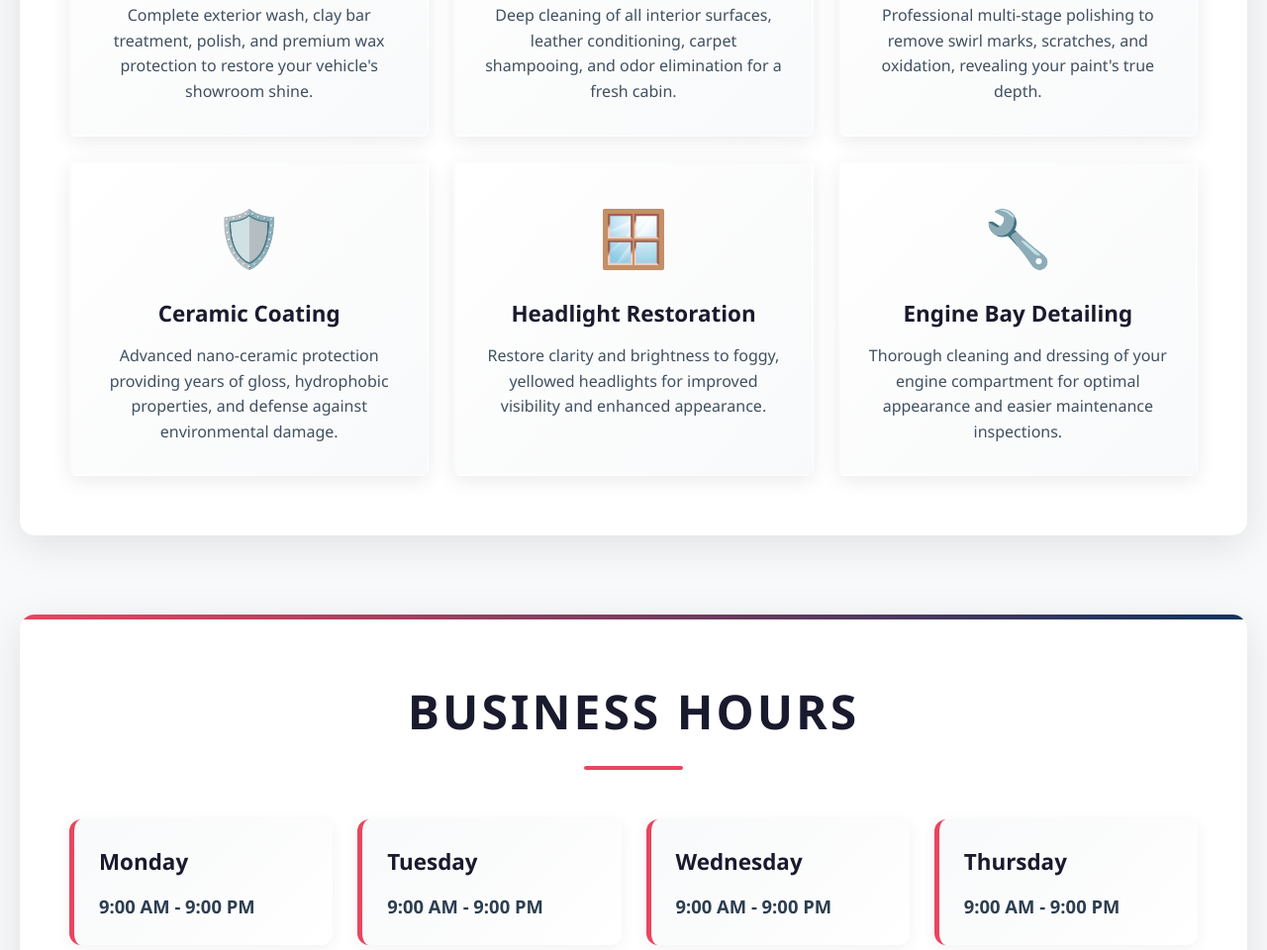
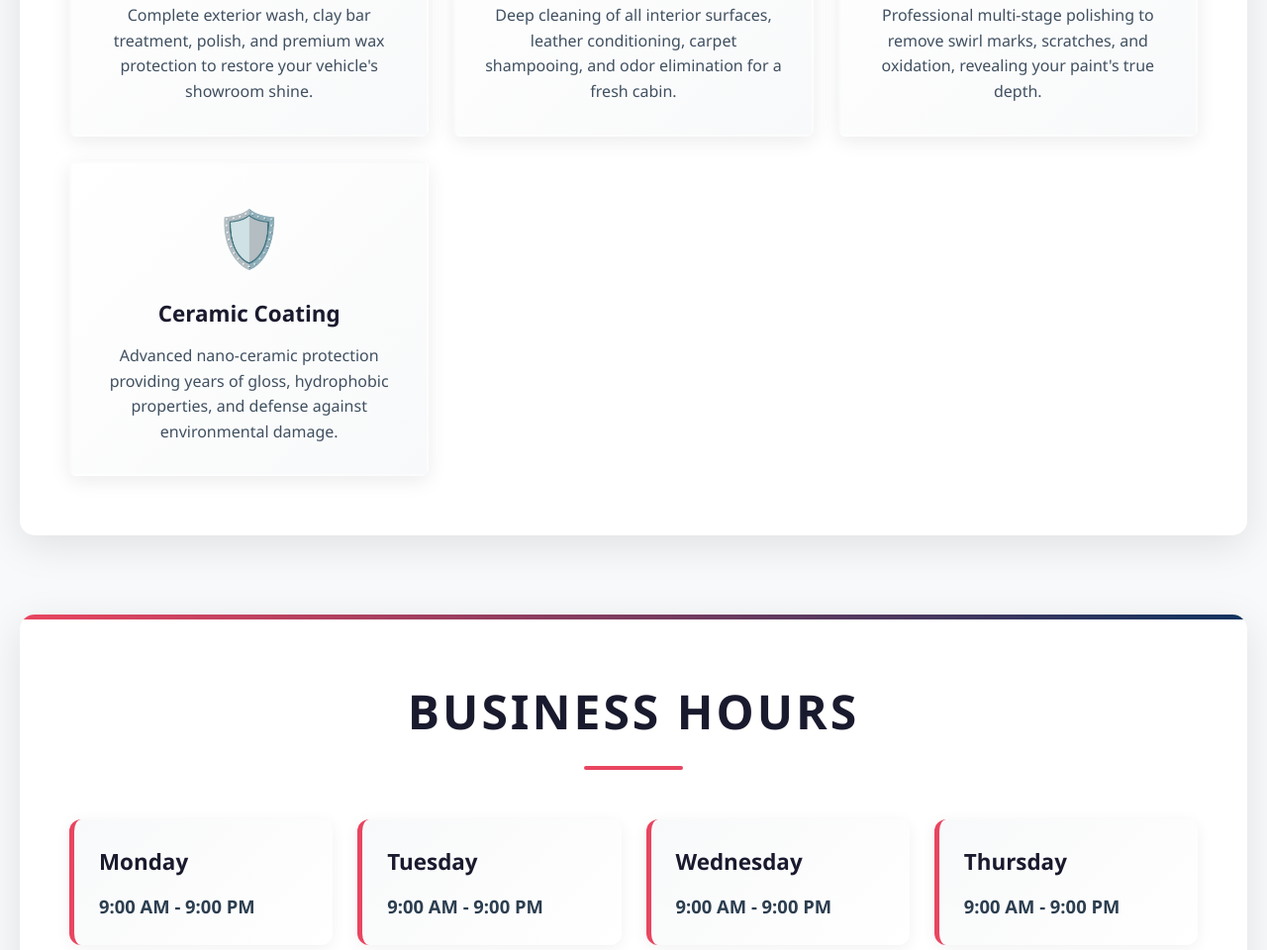
Before and after one commit to JamesBrownR/Gtx-Auto-Detail, a plain HTML site: page index.html in a window 1280 px wide. Shown: the part 1420-2380 px from the top of the page at 99% size. Drawn offline with Linux system fonts and the light colour scheme.

Commit message:
Update index.html

```diff
--- a/index.html
+++ b/index.html
@@ -695,16 +695,7 @@
                     <h3>Ceramic Coating</h3>
                     <p>Advanced nano-ceramic protection providing years of gloss, hydrophobic properties, and defense against environmental damage.</p>
                 </div>
-                <div class="service-card">
-                    <div class="service-icon">🪟</div>
-                    <h3>Headlight Restoration</h3>
-                    <p>Restore clarity and brightness to foggy, yellowed headlights for improved visibility and enhanced appearance.</p>
-                </div>
-                <div class="service-card">
-                    <div class="service-icon">🔧</div>
-                    <h3>Engine Bay Detailing</h3>
-                    <p>Thorough cleaning and dressing of your engine compartment for optimal appearance and easier maintenance inspections.</p>
-                </div>
+
             </div>
         </section>
 
```
